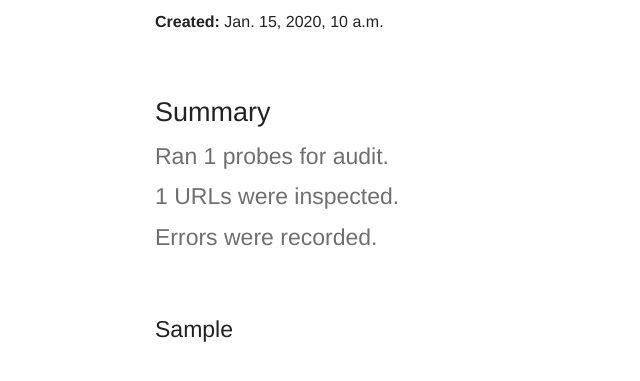
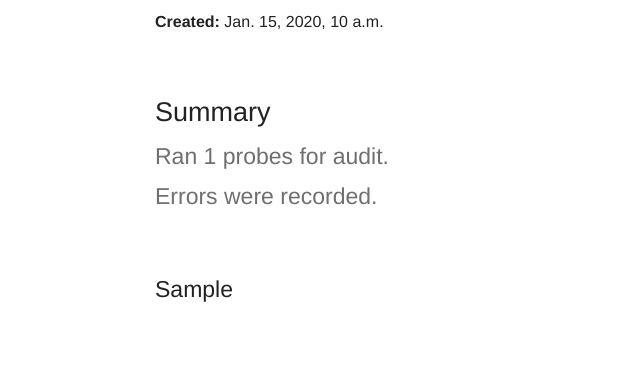
Before and after one commit to sunlightlabs/thezombies, a Django app: template thezombies/templates/audit_validation_detail.html in a window 1280 px wide. Shown: the part 225-606 px from the top of the page, without its empty margins (0-640 px from the left). Run offline with Django 3.2, Linux system fonts and the light colour scheme; the template is opened without the code that fills it: most values are stand-ins (such as "Sample title", 1, 10 or a date in 2020); parts of the project's set-up code (start-up, migrations or seed data) failed here and were passed over.

Commit message:
Fix URL count references in templates, remove from audit_validation_detail since validation doesn't deal with URLs.

```diff
--- a/thezombies/templates/audit_crawl_detail.html
+++ b/thezombies/templates/audit_crawl_detail.html
@@ -4,7 +4,7 @@
     <section>
         <h3>Summary</h3>
         <h4 class="subheader">Ran {{ audit.probe_set.count }} probes for audit.</h4>
-        <h4 class="subheader">{{ audit.url_inspections_count|default:0 }} URLs were inspected.</h4>
+        <h4 class="subheader">{{ paginator.count }} URLs were inspected.</h4>
     </section>
     <section>
     {% if is_paginated %}
--- a/thezombies/templates/audit_detail.html
+++ b/thezombies/templates/audit_detail.html
@@ -5,7 +5,7 @@
     <section>
         <h3>Summary</h3>
         <h4 class="subheader">Ran {{ object.probe_set.count }} probes for audit.</h4>
-        <h4 class="subheader">{{ object.url_inspections_count|default:0 }} URLs were inspected.</h4>
+        <h4 class="subheader">{{ paginator.count }} URLs were inspected.</h4>
         <h4 class="subheader">{{ object.error_count }} Errors were recorded.</h4>
     </section>
 {% endblock %}
--- a/thezombies/templates/audit_validation_detail.html
+++ b/thezombies/templates/audit_validation_detail.html
@@ -4,7 +4,6 @@
     <section>
         <h3>Summary</h3>
         <h4 class="subheader">Ran {{ object.probe_set.count }} probes for audit.</h4>
-        <h4 class="subheader">{{ object.url_inspections_count|default:0 }} URLs were inspected.</h4>
         <h4 class="subheader">{{ object.error_count }} Errors were recorded.</h4>
     </section>
     <section>
```
